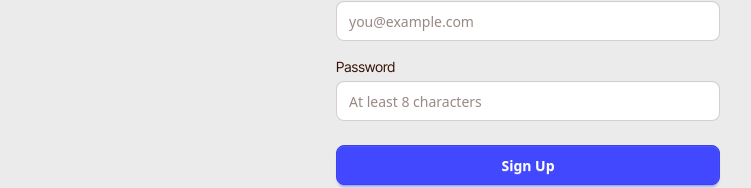
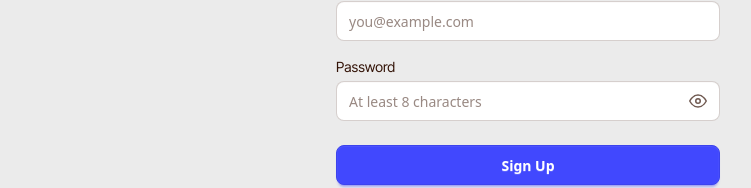
Before and after one commit to JimeBlue/event-scheduler, a React (Vite) app: page /signup in a window 1280 px wide. Shown: the part 240-428 px from the top of the page, without its empty margins (112-863 px from the left). Built offline with nearby package versions, Linux system fonts and the light colour scheme; no server answers.

Commit message:
add password reveal toggle to auth forms

```diff
--- a/src/components/auth/SignInForm.jsx
+++ b/src/components/auth/SignInForm.jsx
@@ -3,6 +3,7 @@ import { useNavigate } from 'react-router';
 import { useAuth } from '../../context/AuthContext';
 import { isValidEmail } from '../../utils/validators';
 import FieldError from '../ui/FieldError';
+import PasswordInput from '../ui/PasswordInput';
 
 // One starting shape for the form, defined once. Reused to reset the form
 // and as the single object that holds every field's value.
@@ -101,13 +102,10 @@ const SignInForm = () => {
 
       <label className="flex flex-col gap-1">
         <span className="font-text text-sm">Password</span>
-        <input
-          type="password"
-          name="password"
+        <PasswordInput
           value={formData.password}
           onChange={handleChange}
           autoComplete="current-password"
-          className="input input-bordered w-full"
           placeholder="••••••••"
         />
         <FieldError message={errors.password} />
--- a/src/components/auth/SignUpForm.jsx
+++ b/src/components/auth/SignUpForm.jsx
@@ -3,6 +3,7 @@ import { useNavigate } from 'react-router';
 import { useAuth } from '../../context/AuthContext';
 import { isValidEmail } from '../../utils/validators';
 import FieldError from '../ui/FieldError';
+import PasswordInput from '../ui/PasswordInput';
 
 // One starting shape for the form, defined once. Reused to reset the form
 // and as the single object that holds every field's value.
@@ -106,13 +107,10 @@ const SignUpForm = () => {
 
       <label className="flex flex-col gap-1">
         <span className="font-text text-sm">Password</span>
-        <input
-          type="password"
-          name="password"
+        <PasswordInput
           value={formData.password}
           onChange={handleChange}
           autoComplete="new-password"
-          className="input input-bordered w-full"
           placeholder="At least 8 characters"
         />
         <FieldError message={errors.password} />
--- /dev/null
+++ b/src/components/ui/PasswordInput.jsx
@@ -0,0 +1,36 @@
+import { useState } from 'react';
+import { FiEye, FiEyeOff } from 'react-icons/fi';
+
+// A password field with a show/hide toggle. "Revealing" a password is just
+// flipping the input's `type` between 'password' (masked) and 'text' (visible).
+// In DaisyUI 5 the `input` class lives on this wrapping <label>, so the eye
+// button sits inside the field's border alongside the text.
+const PasswordInput = ({ value, onChange, autoComplete, placeholder }) => {
+  const [show, setShow] = useState(false);
+
+  return (
+    <label className="input input-bordered flex w-full items-center gap-2">
+      <input
+        type={show ? 'text' : 'password'}
+        name="password"
+        value={value}
+        onChange={onChange}
+        autoComplete={autoComplete}
+        placeholder={placeholder}
+        // grow fills the wrapper; the bracket utilities hide the browser's
+        // own native reveal icon so only our custom eye shows.
+        className="grow [&::-ms-reveal]:hidden [&::-webkit-credentials-auto-fill-button]:hidden"
+      />
+      <button
+        type="button"
+        onClick={() => setShow((prev) => !prev)}
+        aria-label={show ? 'Hide password' : 'Show password'}
+        className="cursor-pointer opacity-70 transition-opacity hover:opacity-100"
+      >
+        {show ? <FiEyeOff size={18} /> : <FiEye size={18} />}
+      </button>
+    </label>
+  );
+};
+
+export default PasswordInput;
```
